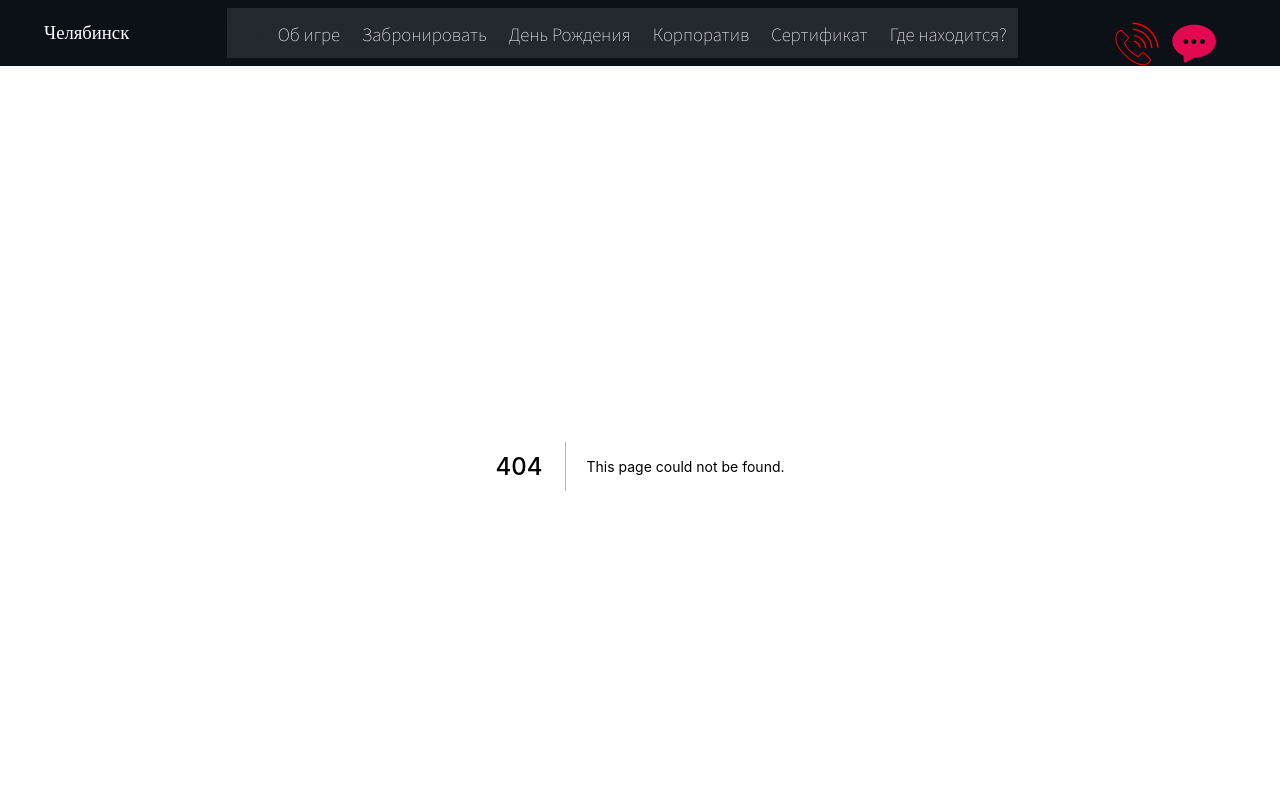
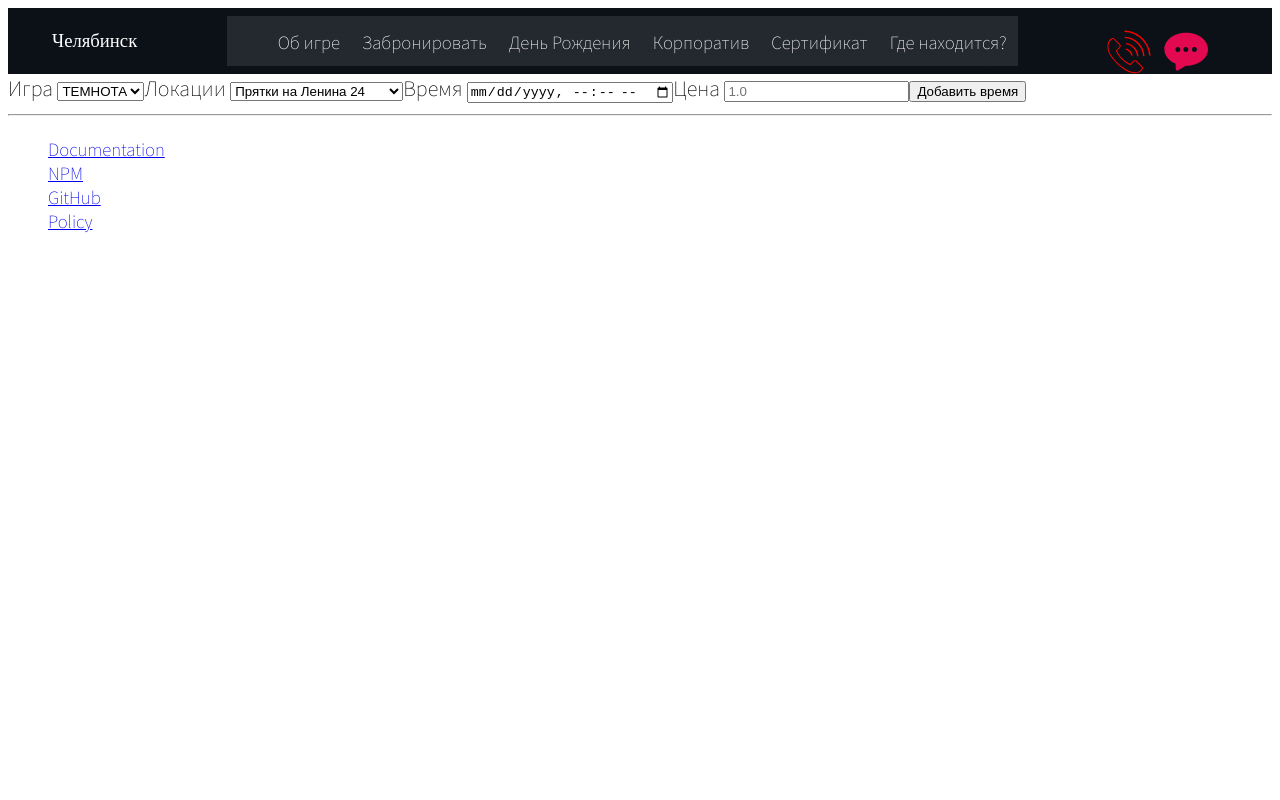
Before and after one commit to sbolotnikov/booking-system, a Next.js app: page /admin in a window 1280 px wide. Before the commit this address had no page. Shown: the top 800 px of the page. Built offline with nearby package versions, Linux system fonts and the light colour scheme.

Commit message:
models request & reservation. Routes add times getrange page admin/edi

```diff
--- /dev/null
+++ b/components/editTimes.js
@@ -0,0 +1,114 @@
+import { useRef, useState } from 'react';
+function EditTimes(props) {
+  const locationRef = useRef();
+  const gameRef = useRef();
+  const reservationTimeRef = useRef();
+  const priceRef = useRef();
+  const [locations, setLocations] = useState(getArray(0));
+  const [error, setError] = useState('');
+  const [loading, setLoading] = useState(false);
+  function getArray(n){
+    let locArray=props.games[n].locs;
+    let locs=[];
+    for (let i=0; i<locArray.length; i++){
+      locs.push({name:props.locations[locArray[i]].name, value:locArray[i]})
+    }
+    return locs;
+  }
+  async function handleSubmit(e) {
+    e.preventDefault();
+
+    try {
+      setError('');
+      setLoading(true);
+      const res = await fetch('/api/reservation/add', {
+        method: 'POST',
+        headers: {
+          'Content-Type': 'application/json',
+        },
+        body: JSON.stringify({
+          location: locationRef.current.value,
+          game: gameRef.current.value,
+          reservationTime: new Date(reservationTimeRef.current.value),
+          price: priceRef.current.value,
+        }),
+      });
+      //Await for data for any desirable next steps
+      const data = await res.json();
+      console.log(data);
+
+    } catch {
+      setError('Failed to create new time reservation');
+    }
+
+    setLoading(false);
+  }
+  const changeLocations=(e)=>{
+    e.preventDefault();
+    setLocations(getArray(e.target.value));
+  }
+  return (
+    <form
+      className="flex flex-col items-center p-3  bottom-0"
+      onSubmit={handleSubmit}
+    >
+      {error && (
+        <label className="text-center text-red-600 italic">{error}</label>
+      )}
+      <label>Игра </label>
+
+      <select
+        className="flex-1 outline-none border-none rounded-sm bg-[#0C1118]  p-0.5 mx-1"
+        id="game"
+        ref={gameRef}
+        required
+        onChange={changeLocations}>
+      {props.games.map((item, index) => {
+        return (
+            <option value={index} key={`game__${index}`}>{item.name}</option>
+        )
+        })}
+      </select>
+      <label>Локации </label>
+     <select
+        className="flex-1 outline-none border-none rounded-sm bg-[#0C1118]  p-0.5 mx-1"
+        id="location"
+        ref={locationRef}
+        required>
+      {locations.map((item, index) => {
+        return (
+            <option value={item.value} key={`locations__${index}`}>{item.name}</option>
+        )
+        })}
+      </select>
+      <label>Время </label>
+      <input
+        className="flex-1 outline-none border-none rounded-sm bg-[#0C1118]  p-0.5 mx-1"
+        id="reservationTime"
+        type="datetime-local"
+        ref={reservationTimeRef}
+        required
+      />
+      <label>Цена </label>
+      <input
+        className="flex-1 outline-none border-none rounded-sm bg-[#0C1118]  p-0.5 mx-1"
+        id="price"
+        type="number"
+        placeholder="1.0"
+        step="0.01"
+        ref={priceRef}
+        required
+      />
+
+      <button
+        className="w-full button border-t border-gray-100 border-solid"
+        disabled={loading}
+        type="submit"
+      >
+        Добавить время
+      </button>
+    </form>
+  );
+}
+
+export default EditTimes;
--- a/dataObject.js
+++ b/dataObject.js
@@ -15,7 +15,7 @@ let dataObject = {
             'Стоимость за одного игрока:<br><b>540 руб.</b> - в будние дни<br><b>650 руб.</b> - в выходные, праздники и ночью<br>Независимо от количества игроков минимальная общая стоимость игры: 2000 руб. - в будние дни / 2600 руб. - в выходные, праздники и ночью.',
           booking:
             'Игра длится 60 минут (+10 минут на инструктаж). Если игроков больше 10, то время игры может быть увеличено за счет дополнительных раундов.',
-          locs: [0,2],
+          locs: [0,1,2],
         },
         {
           name: 'МГЛА',
@@ -31,7 +31,7 @@ let dataObject = {
             'Стоимость за одного игрока:<br><b>650 руб.</b> - в будние дни.<br><b>800 руб.</b> - в выходные, праздники и ночью.<br>Независимо от количества игроков минимальная общая стоимость игры: 2600 руб. - в будние дни / 3200 руб. - в выходные, праздники и ночью.',
           booking:
             'Игра длится 60 минут (+10 минут на инструктаж). Если игроков больше 10, то время игры может быть увеличено за счет дополнительных раундов.',
-          locs: [0,1,2],
+          locs: [1,2],
         },
       ],
       locations: [
--- /dev/null
+++ b/pages/admin.js
@@ -0,0 +1,13 @@
+import AppContext from "../appContext";
+import EditTimes from "../components/editTimes";
+import { useContext } from "react";
+function admin() {
+    const value = useContext(AppContext);
+    return (
+        <div>
+            <EditTimes games={value.games} locations={value.locations}/>
+        </div>
+    )
+}
+
+export default admin
--- /dev/null
+++ b/pages/api/reservation/add.js
@@ -0,0 +1,28 @@
+// import { getSession } from "next-auth/react";
+import { MongoClient } from 'mongodb';
+export default async (req, res) => {
+    if (req.method === 'POST') {
+        const { location, game, reservationTime } = req.body;
+        const client = await MongoClient.connect(
+            process.env.MONGODB_URI, { useNewUrlParser: true, useUnifiedTopology: true }
+        );
+        const db = client.db();
+        const checkExisting = await db
+        .collection('reservations')
+        .findOne({ reservationTime: reservationTime, location: location, game: game});
+        if (checkExisting) {
+            res.status(422).json({ message: 'record already exists' });
+            client.close();
+            return;
+        }
+        //Hash password
+        const status = await db.collection('reservations').insertOne(req.body);
+        //Send success response
+        res.status(201).json({ message: 'User created', ...status });
+        //Close DB connection
+        client.close();
+    } else {
+        //Response for other than POST method
+        res.status(500).json({ message: 'Route not valid' });
+    }
+};
--- /dev/null
+++ b/pages/api/reservation/getrange.js
@@ -0,0 +1,27 @@
+
+import { MongoClient } from 'mongodb';
+export default async (req, res) => {
+    if (req.method === 'GET') {
+        const { location, game, dateStart, dateEnd } = req.body;
+        const client = await MongoClient.connect(
+            process.env.MONGODB_URI, { useNewUrlParser: true, useUnifiedTopology: true }
+        );
+        const db = client.db();
+        const reservationsRange = await db
+        .collection('reservations')
+        .find({ location: location, game: game, reservationTime:{ $gt: dateStart, $lt: dateEnd }});
+        if (reservationsRange) {
+            res.status(422).json(["empty"]);
+            client.close();
+            return;
+        }
+
+        //Send success response
+        res.status(201).json(reservationsRange);
+        //Close DB connection
+        client.close();
+    } else {
+        //Response for other than POST method
+        res.status(500).json({ message: 'Route not valid' });
+    }
+};
--- a/pages/game/[id].js
+++ b/pages/game/[id].js
@@ -3,9 +3,9 @@ import RequestForm from '../../components/requestForm';
 import AppContext from '../../appContext';
 function Game(gameId) {
   const value = useContext(AppContext);
-  let gameX = value.games.find((x) => x.id === gameId.id);
+  const gameX = value.games.find((x) => x.id === gameId.id);
+  const gameIndex= value.games.findIndex((x) => x.id === gameId.id);
   let locationsX=[];
-  console.log(gameX)
   for(let i=0;i<gameX.locs.length;i++) locationsX.push(value.locations[gameX.locs[i]])
   console.log(gameX.locs, value.locations, locationsX)
   useEffect(() => {
@@ -54,7 +54,7 @@ function Game(gameId) {
         </div>
       </div>
       <div className="containerForm">
-        <RequestForm locations={locationsX} />
+        <RequestForm locations={locationsX} gameIndex={gameIndex} />
       </div>
     </div>
   );
```
Also changed, not shown: components/requestForm.js (+36 -2 lines), models/request.js (added, +38 -0 lines), models/reservation.js (added, +47 -0 lines), pages/contacts/[id].js (+10 -12 lines), pages/api/reservation/update.js (added).
